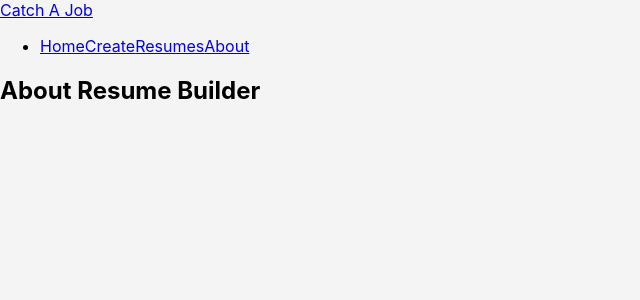
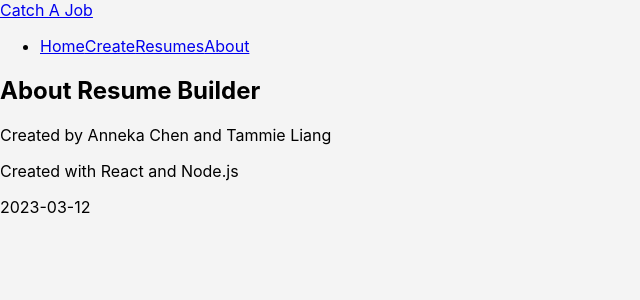
Before and after one commit to annkc/Resume-Builder, a React (Create React App) app in the folder frontend/: page /about in a window 1280 px wide. Shown: the top 300 px of the page, without its empty margins (0-640 px from the left). Built offline with nearby package versions, Linux system fonts and the light colour scheme.

Commit message:
slight changes

```diff
--- a/frontend/src/components/Form.js
+++ b/frontend/src/components/Form.js
@@ -68,7 +68,7 @@ export default function Form() {
     const [awardsAndAchievements_2, setAwardsAndAchievements_2] = useState('');
     const [awardsAndAchievements_3, setAwardsAndAchievements_3] = useState('');
 
-    const handleSubmit = (e) => {
+    const handleSubmit = async (e) => {
         e.preventDefault();
         const objectives = Array(objective_1, objective_2);
         const workExperience = Array(workExperience_1, workExperience_1a, workExperience_1b, workExperience_1c, workExperience_1d, workExperience_1e,
@@ -82,14 +82,17 @@ export default function Form() {
             extraCurricularActivity_3, extraCurricularActivity_3a, extraCurricularActivity_3b, extraCurricularActivity_3c, extraCurricularActivity_3d, extraCurricularActivity_3e);
         const awardsAndAchievements = Array(awardsAndAchievements_1, awardsAndAchievements_2, awardsAndAchievements_3);
         const resume = { title, name, phoneNumber, email, website, education, objectives, workExperience, projects, extraCurricularActivities, awardsAndAchievements }
+        console.log(resume);
+        console.log(JSON.stringify(resume));
 
-        fetch('/api/resumes', {
+        const festchReponse = await fetch('/api/resumes', {
             method: 'POST',
             header: { "Content-Type": "application/json" },
             body: JSON.stringify(resume)
         }).then(() => {
             console.log('new resume added');
         })
+
 
     }
 
--- a/frontend/src/components/ResumeDetails.js
+++ b/frontend/src/components/ResumeSnippet.js
@@ -1,5 +1,5 @@
-import styles from './ResumeDetails.module.css'
-const ResumeDetails = ({resume}) => {
+import styles from './ResumeSnippet.module.css'
+const ResumeSnippet = ({resume}) => {
     return (
         <div className={styles.resume_details}>
             <h4>{resume.title}</h4>
@@ -8,4 +8,4 @@ const ResumeDetails = ({resume}) => {
     )
 }
 
-export default ResumeDetails;
+export default ResumeSnippet;
--- a/frontend/src/pages/About.js
+++ b/frontend/src/pages/About.js
@@ -2,6 +2,9 @@ const About = () => {
     return (
         <div className="about">
             <h2>About Resume Builder</h2>
+            <p>Created by Anneka Chen and Tammie Liang</p>
+            <p>Created with React and Node.js</p>
+            <p>2023-03-12</p>
         </div>
     )
 }
--- a/frontend/src/pages/Resumes.js
+++ b/frontend/src/pages/Resumes.js
@@ -1,5 +1,5 @@
 import { useEffect, useState } from 'react';
-import ResumeDetails from '../components/ResumeDetails';
+import ResumeSnippet from '../components/ResumeSnippet';
 import styles from './Resumes.module.css'
 
 
@@ -24,7 +24,7 @@ const Resumes = () => {
         <div className={styles.resumes}>
             <h2>Resume Viewer</h2>
             {resumes && resumes.map((resume) => {
-                return <ResumeDetails key={resume._id} resume={ resume }/>
+                return <ResumeSnippet key={resume._id} resume={ resume }/>
             }
             )}
         </div>
```
Also changed, not shown: frontend/src/components/ResumeSnippet.module.css (renamed from frontend/src/components/ResumeDetails.module.css).
